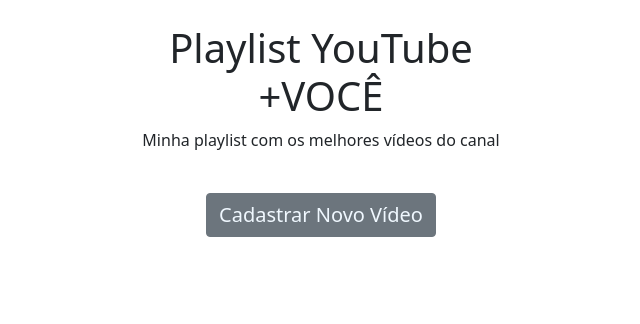
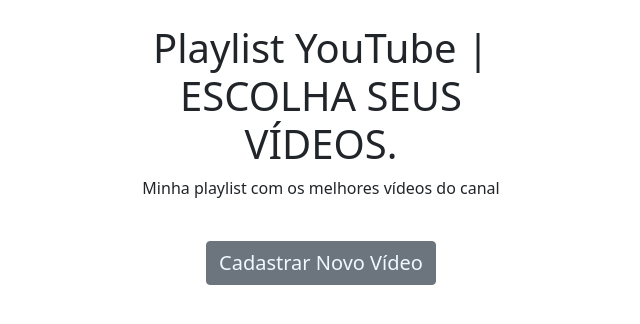
Before and after one commit to zackcmariano/django-devops, a Django app: page / in a window 1280 px wide. Shown: the top 324 px of the page, without its empty margins (319-959 px from the left). Run offline with Django 3.2, Linux system fonts and the light colour scheme.

Commit message:
modify html

```diff
--- a/core/templates/index.html
+++ b/core/templates/index.html
@@ -16,7 +16,7 @@
 </head>
 <body>
     <div class="col-4 m-auto pt-4 pb-2 text-center">
-        <h1>Playlist YouTube +VOCÊ</h1>
+        <h1>Playlist YouTube | ESCOLHA SEUS VÍDEOS.</h1>
         <p>Minha playlist com os melhores vídeos do canal</p>
     </div>
     <div class="text-center alert">
```
